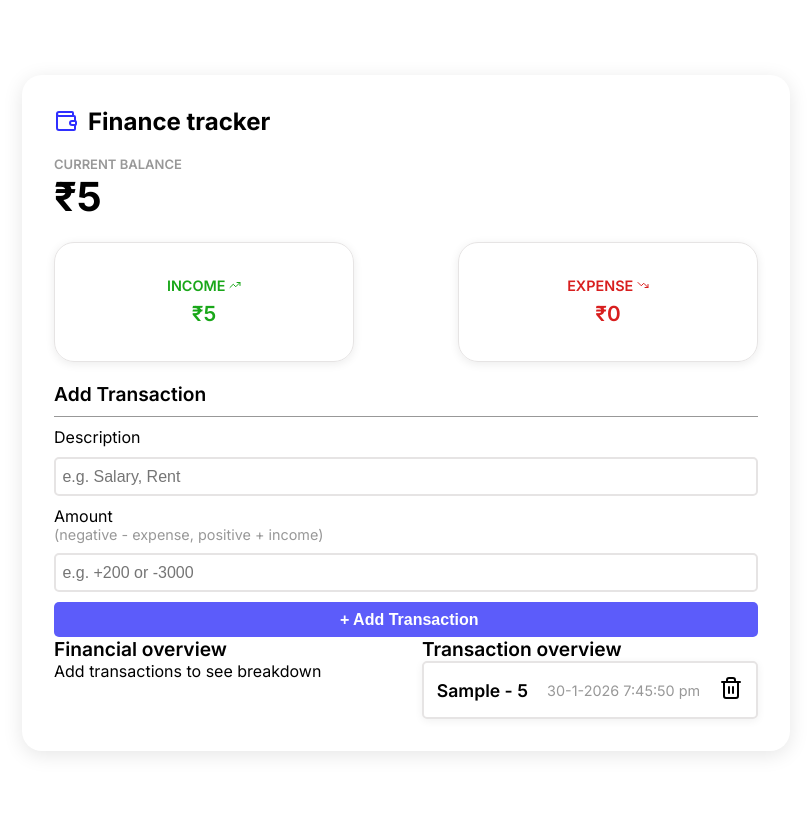
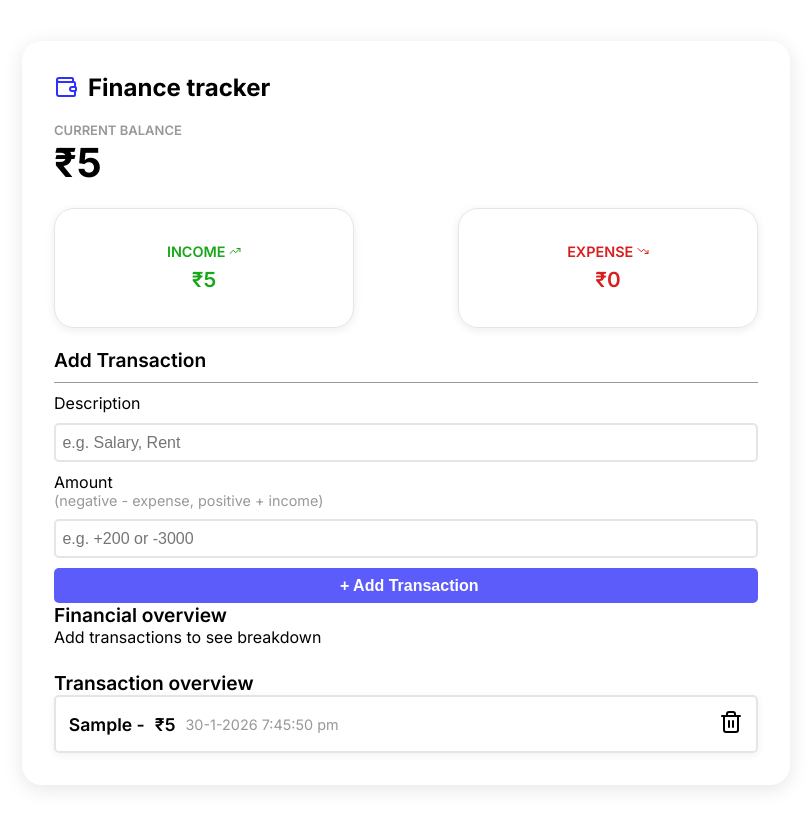
Before and after one commit to Sahibxaae/Finance-tracker, a React (Vite) app: page / in a window 1280 px wide. Both pictures are taken after typing "Sample", "5" into the empty fields and a click on the button "+ Add Transaction". Shown: the whole page, without its empty margins (266-1077 px from the left). Built offline with nearby package versions, Linux system fonts and the light colour scheme.

Commit message:
added responsiveness and incresed font size for better viewing experience

```diff
--- a/src/App.jsx
+++ b/src/App.jsx
@@ -130,7 +130,7 @@ function App() {
               <ul>
                 {transactions.map((t) => (
                   <li key={t.id}>
-                    {t.text} - {t.amount}{" "}
+                    {t.text} - <span>&#8377;{t.amount}</span>
                     <span className="date">
                       {day}-{month}-{year} {hours}
                     </span>
--- a/src/index.css
+++ b/src/index.css
@@ -5,7 +5,7 @@
 }
 body {
   font-family: "Inter";
-   padding: 0.8rem;
+  padding: 0.8rem;
   min-height: 100vh;
   display: flex;
   align-items: center;
@@ -95,6 +95,7 @@ button {
   display: block;
   font-size: 0.9rem;
   color: #989898;
+  text-wrap: wrap;
 }
 .transaction button {
   outline: none;
@@ -126,8 +127,13 @@ ul li {
   border-radius: 5px;
   display: flex;
   align-items: center;
-  justify-content: space-between;
+  gap: 10px;
   box-shadow: 0 2px 8px rgba(0, 0, 0, 0.06);
+}
+ul li .trash {
+  margin-left: auto;
+  flex-shrink: 0;
+  cursor: pointer;
 }
 .date {
   font-weight: 400;
@@ -148,12 +154,8 @@ ul li {
 
   .chart-history {
     display: flex;
-    gap: 2rem;
-  }
-
-  .chart,
-  .history {
-    flex: 1;
+    flex-direction: column;
+    gap: 1.5rem;
   }
 
   .income-exp .income,
@@ -240,14 +242,9 @@ ul li {
 
   /* Transaction list */
   ul li {
-    flex-direction: column;
-    align-items: flex-start;
+    flex-wrap: wrap;
     gap: 6px;
     font-size: 1rem;
-  }
-
-  .trash {
-    align-self: flex-end;
   }
 
   .date {
```
